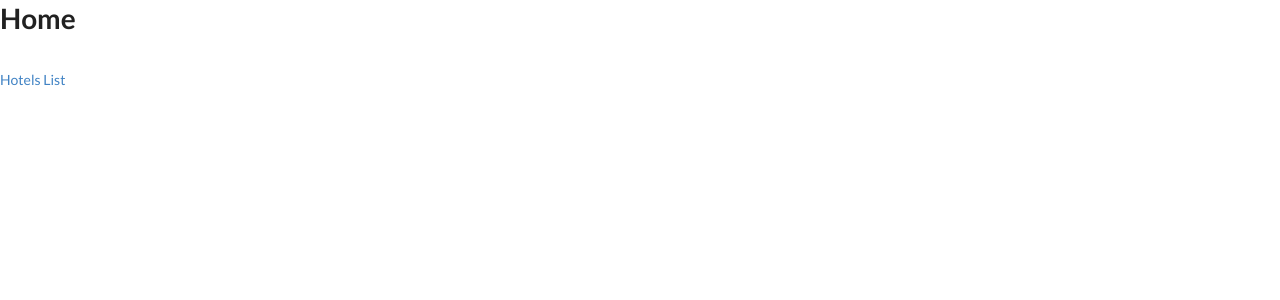
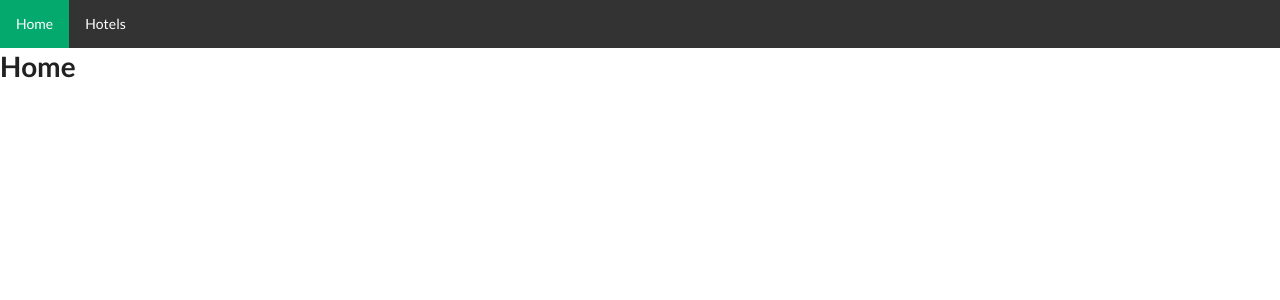
Before and after one commit to OlgaTitarenko/practice-tasks, a React (Create React App) app: page / in a window 1280 px wide. Shown: the top 300 px of the page. Built offline with nearby package versions, Linux system fonts and the light colour scheme.

Commit message:
add navbar to main page

```diff
--- a/src/App.tsx
+++ b/src/App.tsx
@@ -4,10 +4,13 @@ import 'semantic-ui-css/semantic.min.css'
 import './App.css';
 import Home from './pages/Home';
 import Hotels from './pages/Hotels';
+import Navbar from './components/navbar/Navbar';
 
 function App() {
   return (
     <Router>
+      <Navbar />
+
       <Switch>
         <Route path='/hotels'>
           <Hotels />
--- a/src/pages/Home.tsx
+++ b/src/pages/Home.tsx
@@ -3,8 +3,7 @@ import React from 'react';
 function Home() {
   return (
       <div>
-        <h1>Home</h1> <br/>
-        <a href="/hotels">Hotels List</a>
+        <h1>Home</h1>
       </div>
   );
 }
--- a/src/pages/Hotels.tsx
+++ b/src/pages/Hotels.tsx
@@ -3,8 +3,7 @@ import React from 'react';
 function Hotels() {
   return (
       <div>
-        <h1>Hotels!</h1> <br/>
-        <a href="/">Home</a>
+        <h1>Hotels!</h1>
       </div>
   );
 }
```
